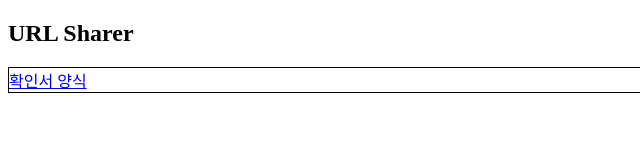
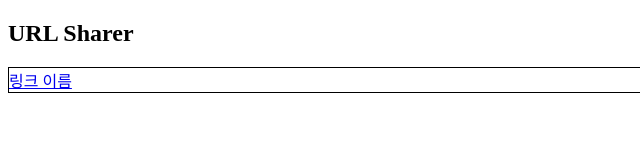
Before and after one commit to Kimtttwww/URL-Sharer, a plain HTML site: page index.html in a window 1280 px wide. Shown: the full height of the page, 0-640 px from the left. Drawn offline with Linux system fonts and the light colour scheme.

Commit message:
Update index.html

```diff
--- a/index.html
+++ b/index.html
@@ -12,7 +12,7 @@
 </body>
 <script>
     const url = [
-        {"name": "확인서 양식", "value": "https://docs.google.com/document/d/1WhDyEPSrR6Ou8oR7M14M-vfYM61IbrDt/edit?usp=sharing&ouid=116553487396498372709&rtpof=true&sd=true"}
+        {"name": "링크 이름", "value": "urls"}
     ]
     const box = document.getElementById("urlBox")
 
```
